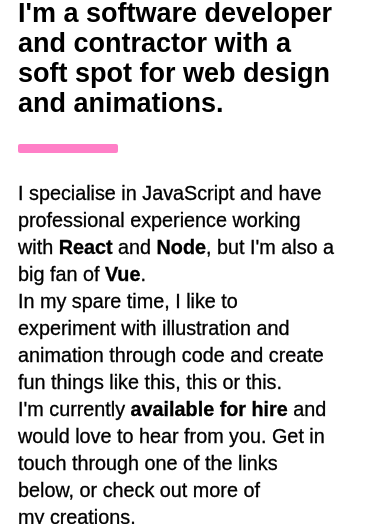
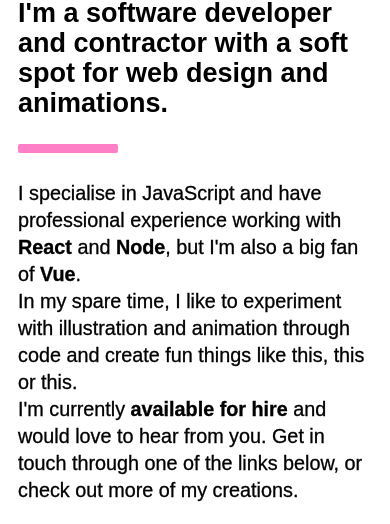
Before and after one commit to agathaco/portfolio, a Gatsby site: page / in a window 390 px wide. Shown: the part 164-688 px from the top of the page. Built offline with nearby package versions, Linux system fonts and the light colour scheme; Gatsby itself is replaced by a stand-in of ours; a web font is replaced by a local one.

Commit message:
fixed some css

```diff
--- a/src/pages/index.js
+++ b/src/pages/index.js
@@ -41,7 +41,7 @@ const IndexPage = () => {
             <div className="divider"></div>
             <p>I specialise in JavaScript and have professional experience working with <span>React</span> and <span>Node</span>, but I'm also a big fan of <span>Vue</span>.<br/>
             In my spare time, I like to experiment with illustration and animation through code and create fun things like <a href="https://codepen.io/agathaco/full/NyQgQX">this</a>, <a href="https://codepen.io/agathaco/full/Reobbg">this</a> or <a href="https://codepen.io/agathaco/full/KKVLdgw">this</a>.<br/>
-            I'm currently <span class="no wrap">available for hire</span> and would love to hear from you. Get in touch through one of the links below, or check out more of <span className="nowrap">my <a href="https://codepen.io/agathaco/">creations</a>.</span></p>git st
+            I'm currently <span class="no wrap">available for hire</span> and would love to hear from you. Get in touch through one of the links below, or check out more of <span className="nowrap">my <a href="https://codepen.io/agathaco/">creations</a>.</span></p>
           </div>
           <Social />
         </section>
--- a/src/styles/styles.scss
+++ b/src/styles/styles.scss
@@ -380,6 +380,7 @@ footer {
     width: 100%
   }
   section.intro {
+    margin-right: 0;
     h2 {
       font-size: 1.5rem;
     }
```
